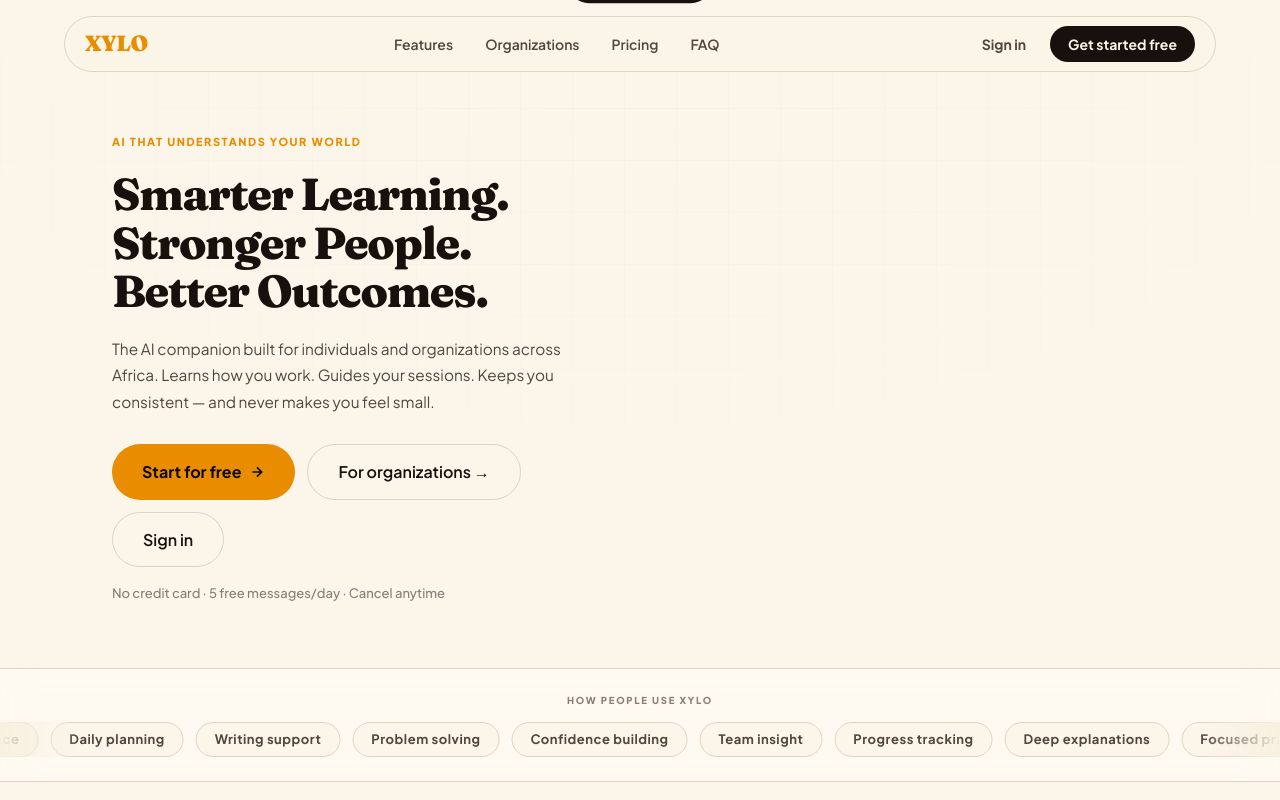
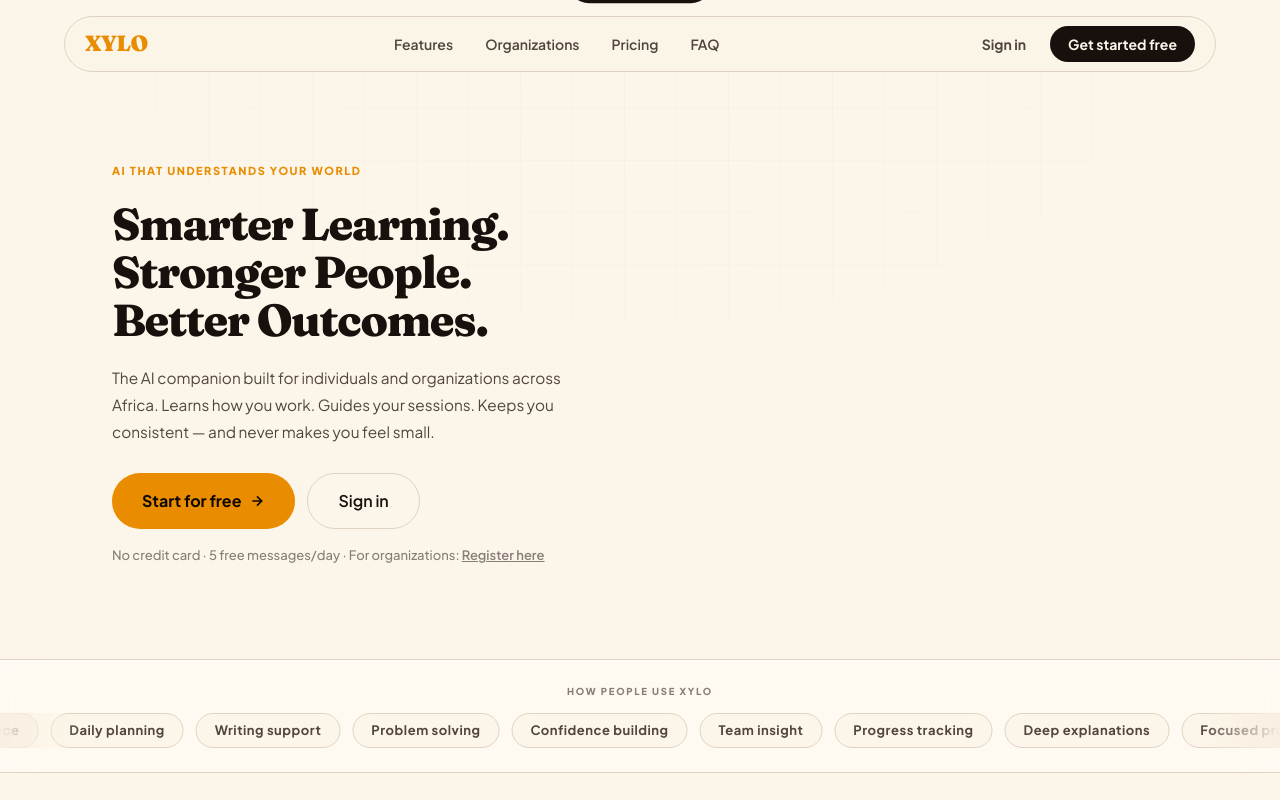
Before and after one commit to thexyloxs-ux/xylosai, a SvelteKit app: page / in a window 1280 px wide. Shown: the top 800 px of the page. Built offline with nearby package versions, Linux system fonts and the light colour scheme; no server answers.

Commit message:
style: simplify landing page to 2-button layout, moving organization signup to a clean text link

```diff
--- a/src/routes/+page.svelte
+++ b/src/routes/+page.svelte
@@ -104,11 +104,13 @@
 					Start for free
 					<svg width="16" height="16" fill="none" stroke="currentColor" stroke-width="2.5" viewBox="0 0 24 24" aria-hidden="true"><path d="M5 12h14M12 5l7 7-7 7"/></svg>
 				</a>
-				<a href="/auth/signup?type=school" class="lp-btn-outline lp-btn-lg">For organizations →</a>
 				<a href="/auth/login" class="lp-btn-outline lp-btn-lg">Sign in</a>
 			</div>
 
-			<p class="lp-hero-note">No credit card · 5 free messages/day · Cancel anytime</p>
+			<p class="lp-hero-note">
+				No credit card · 5 free messages/day ·
+				For organizations: <a href="/auth/signup?type=school" style="text-decoration: underline; font-weight: 600;">Register here</a>
+			</p>
 		</div>
 
 		<!-- Chat preview -->
@@ -433,9 +435,11 @@
 				Get started free
 				<svg width="16" height="16" fill="none" stroke="currentColor" stroke-width="2.5" viewBox="0 0 24 24" aria-hidden="true"><path d="M5 12h14M12 5l7 7-7 7"/></svg>
 			</a>
-			<a href="/auth/signup?type=school" class="lp-btn-ghost-dark lp-btn-lg">Register your organization</a>
 			<a href="/auth/login" class="lp-btn-ghost-dark lp-btn-lg">Sign in</a>
 		</div>
+		<p style="margin-top: 1.25rem; font-size: 0.9375rem; color: oklch(88% 0.01 85 / 0.8);">
+			For organizations: <a href="/auth/signup?type=school" style="color: var(--lp-amber); font-weight: 600; text-decoration: underline;">Register here</a>
+		</p>
 	</div>
 </section>
 
```
